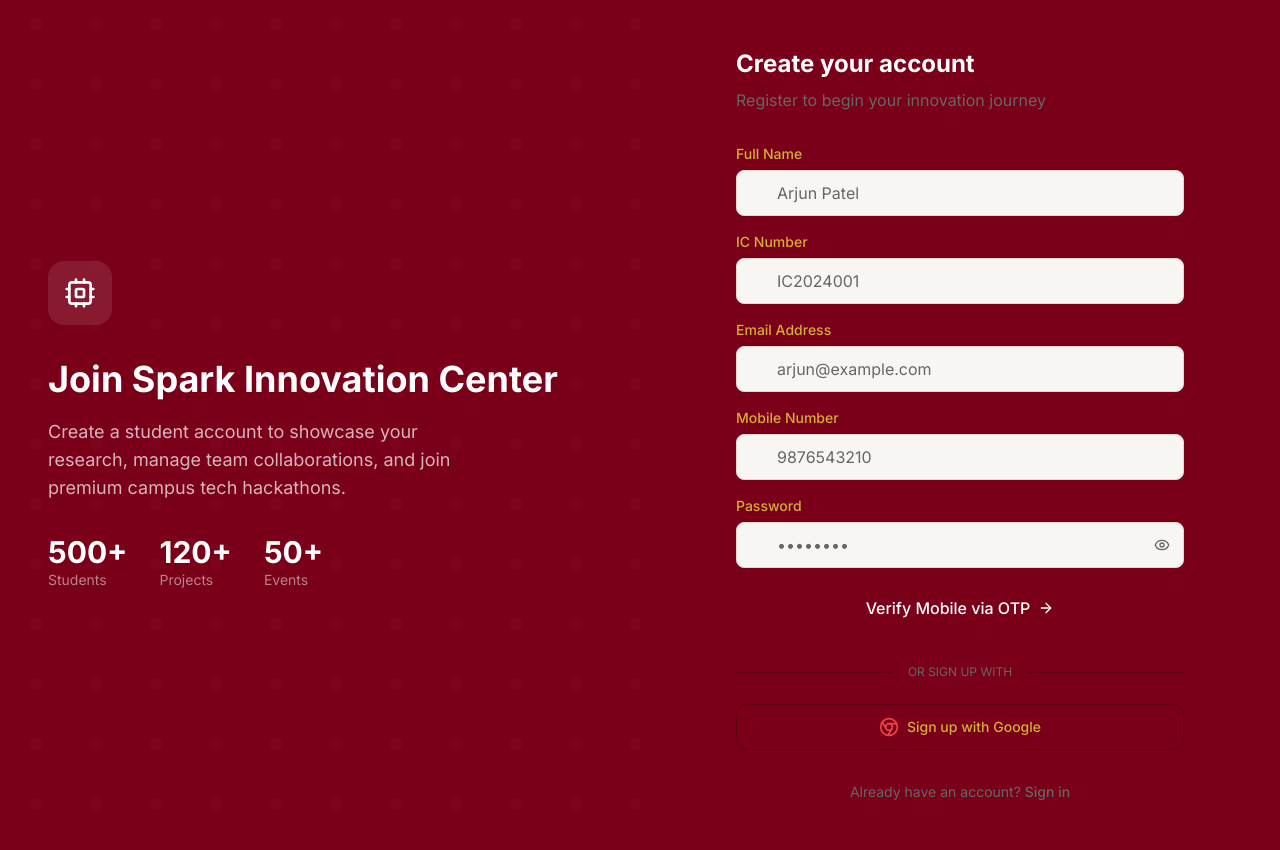
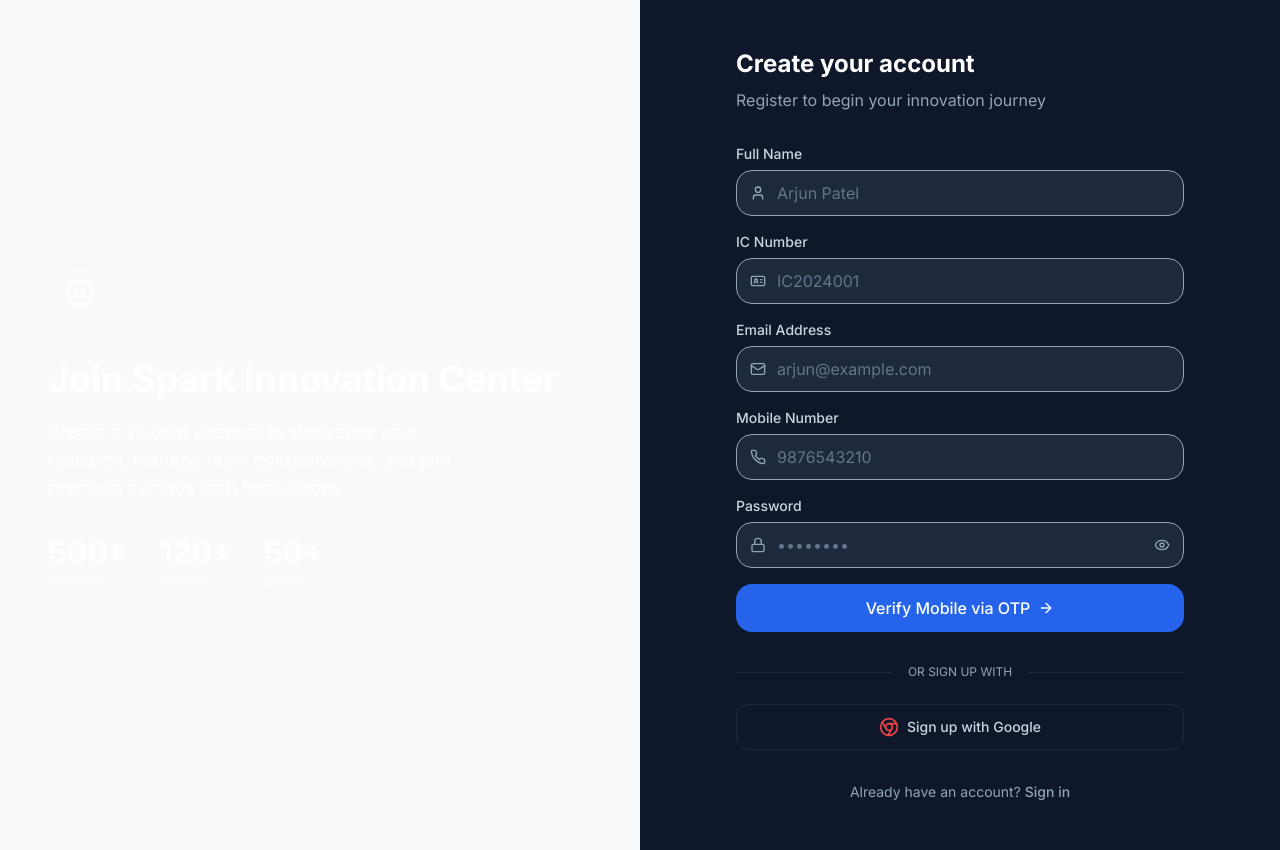
Before and after one commit to shabarish0410/ICMS, a Next.js app in the folder frontend/: page /register in a window 1280 px wide. Built offline with nearby package versions, Linux system fonts and the light colour scheme; no server answers.

Commit message:
frontend ui

```diff
--- a/frontend/src/app/dashboard/layout.tsx
+++ b/frontend/src/app/dashboard/layout.tsx
@@ -100,7 +100,7 @@ export default function DashboardLayout({ children }: { children: React.ReactNod
   ];
 
   return (
-    <div className="min-h-screen bg-[#0f172a] text-white flex flex-col pb-[72px] lg:pb-0 selection:bg-brand-blue/30 relative">
+    <div className="min-h-screen bg-background text-text dark:bg-background dark:text-text flex flex-col pb-[72px] lg:pb-0 selection:bg-primary/30 relative">
       {/* Global Background Elements */}
       <div className="fixed inset-0 pointer-events-none z-0">
         <div className="absolute top-[-20%] left-[-10%] w-[40%] h-[40%] bg-brand-blue/10 rounded-full mix-blend-screen filter blur-[120px]" />
--- a/frontend/src/app/globals.css
+++ b/frontend/src/app/globals.css
@@ -4,65 +4,72 @@
 
 @layer base {
   :root {
-    --primary: #7A0019;
-    --primary-hover: #600014;
-    --accent: #D4AF37;
+    --primary: #2563EB;
+    --primary-hover: #1D4ED8;
+    --accent: #06B6D4;
+    --secondary: #3B82F6;
 
-    --background: #F8F6F2;
+    --background: #F8FAFC;
     --surface: #FFFFFF;
     --card: 255 255 255;
-    --card-border: #E2D7C8;
+    --card-border: #E2E8F0;
 
-    --text: #222222;
-    --muted: #666666;
-    --foreground: 34 34 34;
-    --muted-foreground: 102 102 102;
+    --text: #1E293B;
+    --muted: #64748B;
+    --foreground: 30 41 59;
+    --muted-foreground: 100 116 139;
     --primary-foreground: 255 255 255;
 
-    --border: #E2D7C8;
+    --border: #E2E8F0;
   }
 
   .dark {
-    --primary: #7A0019;
-    --primary-hover: #600014;
-    --accent: #D4AF37;
+    --primary: #2563EB;
+    --primary-hover: #1D4ED8;
+    --accent: #06B6D4;
+    --secondary: #3B82F6;
 
-    --background: #F8F6F2;
-    --surface: #FFFFFF;
-    --card: 255 255 255;
-    --card-border: #E2D7C8;
+    --background: #0F172A;
+    --surface: #1E293B;
+    --card: 30 41 59;
+    --card-border: #334155;
 
-    --text: #222222;
-    --muted: #666666;
-    --foreground: 34 34 34;
-    --muted-foreground: 102 102 102;
+    --text: #F8FAFC;
+    --muted: #94A3B8;
+    --foreground: 248 250 252;
+    --muted-foreground: 148 163 184;
     --primary-foreground: 255 255 255;
 
-    --border: #E2D7C8;
+    --border: #334155;
   }
 
   *, *::before, *::after {
-    border-color: rgba(0, 0, 0, 0.08);
-  }
-
-  .dark *, .dark *::before, .dark *::after {
-    border-color: rgba(255, 255, 255, 0.08);
+    border-color: var(--border);
   }
 
   body {
-    @apply bg-background text-text dark:bg-[#7A0019] dark:text-white font-sans antialiased selection:bg-primary/30 selection:text-primary dark:selection:text-white transition-colors duration-200;
+    @apply bg-background text-text dark:bg-background dark:text-text font-sans antialiased selection:bg-primary/30 selection:text-primary dark:selection:text-white transition-colors duration-200;
+    background-color: var(--background);
+    color: var(--text);
   }
 }
 
 @layer components {
   /* Cards */
   .glass-card {
-    @apply bg-[#F8F6F2] dark:bg-[#7A0019] border border-[#E2D7C8] rounded-[20px] shadow-sm;
+    background-color: var(--surface);
+    border: 1px solid var(--border);
+    border-radius: 18px;
+    box-shadow: 0 8px 24px rgba(15, 23, 42, 0.08);
+    transition: all 0.2s ease;
+  }
+  .glass-card:hover {
+    transform: translateY(-2px);
+    box-shadow: 0 12px 32px rgba(15, 23, 42, 0.12);
   }
 
-  /* stat-card: 'group' cannot be used with @apply — add class="group" in HTML instead */
   .stat-card {
-    @apply glass-card p-6 relative overflow-hidden transition-all duration-300 hover:-translate-y-1 hover:shadow-lg hover:shadow-brand-blue/10 hover:border-brand-blue/30;
+    @apply glass-card p-6 relative overflow-hidden transition-all duration-200;
   }
 
   .stat-card::before {
@@ -70,58 +77,72 @@
     @apply absolute inset-0 bg-gradient-to-br from-white/5 to-transparent opacity-0 transition-opacity duration-300 pointer-events-none;
   }
 
-  /* Use group-hover via the 'group' class on the element itself in HTML */
   .stat-card:hover::before {
     opacity: 1;
   }
 
   /* Buttons */
   .btn-primary {
-    @apply relative overflow-hidden inline-flex items-center justify-center gap-2 px-5 py-2.5 bg-primary text-white font-medium rounded-lg transition-all duration-300 shadow-sm shadow-primary/25 hover:shadow-md hover:bg-primary-hover hover:shadow-primary/40 hover:-translate-y-0.5 active:scale-[0.98] focus:outline-none focus:ring-2 focus:ring-accent focus:ring-offset-2 focus:ring-offset-background;
+    @apply relative overflow-hidden inline-flex items-center justify-center gap-2 px-5 py-2.5 text-white font-medium rounded-[16px] transition-all duration-200 shadow-sm focus:outline-none focus:ring-2 focus:ring-accent focus:ring-offset-2;
+    background-color: var(--primary);
   }
 
-  /* Ripple Effect (CSS Fallback) */
-  .btn-primary::after {
-    content: '';
-    @apply absolute inset-0 bg-white/20 opacity-0 transition-opacity duration-300 pointer-events-none;
+  .btn-primary:hover {
+    background-color: var(--primary-hover);
+    transform: translateY(-2px);
+    box-shadow: 0 12px 32px rgba(15, 23, 42, 0.12);
   }
-  .btn-primary:active::after {
-    opacity: 1;
-    transition: none;
+
+  .btn-secondary {
+    @apply inline-flex items-center justify-center gap-2 px-5 py-2.5 bg-white text-primary border border-primary font-medium rounded-[16px] transition-all duration-200;
+  }
+  .btn-secondary:hover {
+    @apply bg-blue-50;
+    transform: translateY(-2px);
+    box-shadow: 0 12px 32px rgba(15, 23, 42, 0.08);
   }
 
   .btn-success {
-    @apply relative overflow-hidden inline-flex items-center justify-center gap-2 px-5 py-2.5 bg-gradient-success text-white font-medium rounded-lg transition-all duration-300 shadow-sm shadow-brand-emerald/25 hover:shadow-md hover:shadow-brand-emerald/40 hover:-translate-y-0.5 active:scale-[0.98];
+    @apply relative overflow-hidden inline-flex items-center justify-center gap-2 px-5 py-2.5 bg-green-500 text-white font-medium rounded-[16px] transition-all duration-200 shadow-sm hover:shadow-md hover:-translate-y-0.5 active:scale-[0.98];
   }
 
   .btn-danger {
-    @apply relative overflow-hidden inline-flex items-center justify-center gap-2 px-5 py-2.5 bg-gradient-danger text-white font-medium rounded-lg transition-all duration-300 shadow-sm shadow-red-500/25 hover:shadow-md hover:shadow-red-500/40 hover:-translate-y-0.5 active:scale-[0.98];
+    @apply relative overflow-hidden inline-flex items-center justify-center gap-2 px-5 py-2.5 bg-red-500 text-white font-medium rounded-[16px] transition-all duration-200 shadow-sm hover:shadow-md hover:-translate-y-0.5 active:scale-[0.98];
   }
 
   .btn-warning {
-    @apply relative overflow-hidden inline-flex items-center justify-center gap-2 px-5 py-2.5 bg-gradient-warning text-white font-medium rounded-lg transition-all duration-300 shadow-sm shadow-brand-orange/25 hover:shadow-md hover:shadow-brand-orange/40 hover:-translate-y-0.5 active:scale-[0.98];
-  }
-
-  .btn-secondary {
-    @apply inline-flex items-center justify-center gap-2 px-5 py-2.5 bg-dark-100 dark:bg-white/5 hover:bg-dark-200 dark:hover:bg-white/10 text-dark-900 dark:text-white border border-transparent dark:border-white/10 font-medium rounded-lg transition-all duration-300 active:scale-[0.98];
+    @apply relative overflow-hidden inline-flex items-center justify-center gap-2 px-5 py-2.5 bg-amber-500 text-white font-medium rounded-[16px] transition-all duration-200 shadow-sm hover:shadow-md hover:-translate-y-0.5 active:scale-[0.98];
   }
 
   .btn-ghost {
-    @apply inline-flex items-center justify-center gap-2 px-3 py-2 hover:bg-dark-100 dark:hover:bg-white/5 text-dark-600 dark:text-dark-300 rounded-lg transition-all duration-200;
+    @apply inline-flex items-center justify-center gap-2 px-3 py-2 text-muted rounded-[16px] transition-all duration-200;
+  }
+  .btn-ghost:hover {
+    background-color: var(--border);
   }
 
   /* Inputs */
   .input-field {
-    @apply w-full px-4 py-2.5 bg-background backdrop-blur-sm border border-border rounded-lg text-text placeholder-muted focus:outline-none focus:ring-2 focus:ring-accent focus:border-accent transition-all duration-300;
+    @apply w-full px-4 py-2.5 rounded-[16px] text-text placeholder-muted focus:outline-none transition-all duration-200;
+    background-color: var(--surface);
+    border: 1px solid var(--muted);
+  }
+  .input-field:focus {
+    border-color: var(--primary);
+    box-shadow: 0 0 0 3px #BFDBFE;
   }
 
-  /* Sidebar Links — 'group' cannot be used with @apply, add class="group" in HTML */
+  /* Sidebar Links */
   .sidebar-link {
-    @apply flex items-center gap-3 px-3 py-2.5 rounded-lg text-dark-500 dark:text-dark-400 hover:text-dark-900 dark:hover:text-white hover:bg-dark-100 dark:hover:bg-white/10 transition-all duration-300 text-sm font-medium relative overflow-hidden;
+    @apply flex items-center gap-3 px-3 py-2.5 rounded-[16px] text-muted hover:text-white transition-all duration-200 text-sm font-medium relative overflow-hidden;
+  }
+  .sidebar-link:hover {
+    background-color: #1E293B;
   }
 
   .sidebar-link.active {
-    @apply text-white bg-gradient-to-r from-brand-blue to-brand-purple shadow-md shadow-brand-blue/20;
+    @apply text-white;
+    background-color: var(--primary);
   }
 
   .sidebar-link.active svg {
@@ -129,8 +150,7 @@
   }
 
   .sidebar-link:not(.active):hover svg {
-    @apply text-brand-blue transition-all duration-300;
-    filter: drop-shadow(0 0 8px rgba(37, 99, 235, 0.5));
+    @apply text-white transition-all duration-200;
   }
 
   /* Badges */
@@ -138,13 +158,13 @@
     @apply inline-flex items-center px-2.5 py-0.5 rounded-full text-xs font-medium border border-transparent backdrop-blur-sm;
   }
 
-  .badge-blue { @apply bg-brand-blue/10 text-brand-blue border-brand-blue/20; }
-  .badge-green { @apply bg-brand-emerald/10 text-brand-emerald border-brand-emerald/20; }
-  .badge-yellow, .badge-warning { @apply bg-brand-amber/10 text-brand-amber border-brand-amber/20; }
-  .badge-red, .badge-danger { @apply bg-brand-red/10 text-brand-red border-brand-red/20; }
-  .badge-purple { @apply bg-brand-purple/10 text-brand-purple border-brand-purple/20; }
-  .badge-cyan { @apply bg-brand-cyan/10 text-brand-cyan border-brand-cyan/20; }
-  .badge-gray { @apply bg-white/5 text-dark-300 border-white/10; }
+  .badge-blue { @apply bg-blue-100 text-blue-700 border-blue-200; }
+  .badge-green { @apply bg-green-100 text-green-700 border-green-200; }
+  .badge-yellow, .badge-warning { @apply bg-amber-100 text-amber-700 border-amber-200; }
+  .badge-red, .badge-danger { @apply bg-red-100 text-red-700 border-red-200; }
+  .badge-purple { @apply bg-purple-100 text-purple-700 border-purple-200; }
+  .badge-cyan { @apply bg-cyan-100 text-cyan-700 border-cyan-200; }
+  .badge-gray { @apply bg-slate-100 text-slate-700 border-slate-200; }
 
   /* Tables */
   .table-container {
@@ -156,27 +176,26 @@
   }
 
   .table-container thead {
-    @apply bg-primary text-white;
+    background-color: #F1F5F9;
+    color: #1E293B;
   }
 
   .table-container th {
-    @apply px-6 py-4 text-left text-xs font-semibold text-white uppercase tracking-wider sticky top-0;
+    @apply px-6 py-4 text-left text-xs font-semibold uppercase tracking-wider sticky top-0;
   }
 
   .table-container td {
     @apply px-6 py-4 text-sm text-text whitespace-nowrap;
+    border-bottom: 1px solid var(--border);
   }
 
-  .table-container tbody tr:nth-child(even) {
-    @apply bg-background;
-  }
-
-  .table-container tbody tr:nth-child(odd) {
-    @apply bg-surface;
+  .table-container tbody tr {
+    background-color: var(--surface);
   }
 
   .table-container tbody tr:hover {
-    @apply bg-[#E2D7C8] transition-colors duration-200;
+    background-color: #EFF6FF;
+    transition: all 0.2s ease;
   }
 
   /* Form Labels & Floating Labels Setup */
@@ -184,12 +203,11 @@
     @apply relative mb-4;
   }
 
-  /* floating-label: peer-* variants cannot be used with @apply — replaced with plain CSS */
   .floating-label {
     position: absolute;
     font-size: 0.875rem;
-    color: #94A3B8;
-    transition-duration: 300ms;
+    color: var(--muted);
+    transition-duration: 200ms;
     transform: translateY(-1rem) scale(0.75);
     top: 0.5rem;
     z-index: 10;
@@ -208,12 +226,12 @@
   .peer:focus ~ .floating-label {
     transform: translateY(-1rem) scale(0.75);
     top: 0.5rem;
-    color: var(--accent);
+    color: var(--primary);
   }
 
   /* Links */
   a {
-    @apply transition-all duration-300;
+    transition: all 0.2s ease;
   }
 
   a:hover {
@@ -231,7 +249,7 @@
     background: transparent;
   }
   ::-webkit-scrollbar-thumb {
-    background-color: var(--card-border);
+    background-color: var(--border);
     border-radius: 9999px;
   }
   ::-webkit-scrollbar-thumb:hover {
@@ -240,6 +258,7 @@
 
   /* Skeleton loading */
   .skeleton {
-    @apply animate-pulse bg-[#E2D7C8]/50 dark:bg-[#7A0019]/50 rounded-lg;
+    @apply animate-pulse rounded-lg;
+    background-color: var(--border);
   }
 }
--- a/frontend/src/components/layout/TopNav.tsx
+++ b/frontend/src/components/layout/TopNav.tsx
@@ -64,7 +64,7 @@ export default function TopNav({ onMenuToggle }: { onMenuToggle?: () => void })
 
   return (
     <header className={`sticky top-0 z-30 h-20 flex items-center justify-between gap-4 px-6 transition-all duration-300 ${
-      scrolled ? 'bg-primary/90 backdrop-blur-xl shadow-md border-b border-primary-hover' : 'bg-primary border-b border-transparent'
+      scrolled ? 'bg-white/80 dark:bg-dark-950/80 backdrop-blur-xl shadow-sm border-b border-dark-200 dark:border-white/10' : 'bg-transparent border-b border-transparent'
     }`}>
       {/* Left: Mobile menu + Search */}
       <div className="flex items-center gap-4 flex-1">
--- a/frontend/tailwind.config.js
+++ b/frontend/tailwind.config.js
@@ -5,48 +5,41 @@ module.exports = {
   theme: {
     extend: {
       colors: {
-        primary: "#7A0019",
-        'primary-hover': "#600014",
-        accent: "#D4AF37",
-        background: "#F8F6F2",
+        primary: "#2563EB",
+        primaryHover: "#1D4ED8",
+        'primary-hover': "#1D4ED8",
+        secondary: "#3B82F6",
+        accent: "#06B6D4",
+        sidebar: "#0F172A",
+        background: "#F8FAFC",
         surface: "#FFFFFF",
-        border: "#E2D7C8",
-        text: "#222222",
-        muted: "#666666",
+        border: "#E2E8F0",
+        text: "#1E293B",
+        muted: "#64748B",
+        success: "#22C55E",
+        warning: "#F59E0B",
+        error: "#EF4444",
         brand: {
-          indigo: '#7A0019', // Maroon
-          cyan: '#D4AF37',   // Gold
-          emerald: '#10B981', // Success
-          amber: '#D4AF37',   // Gold
-          red: '#EF4444',     // Error
-          blue: '#7A0019',    // Maroon
-          purple: '#7A0019',  // Maroon
-        },
-        primary_old: {
-          50: '#fcf3f5',
-          100: '#f8e6eb',
-          200: '#efc1cd',
-          300: '#e59caf',
-          400: '#cf5a73',
-          500: '#7A0019', // Primary Maroon
-          600: '#6e0017',
-          700: '#5c0013',
-          800: '#49000f',
-          900: '#3d000c',
-          950: '#210006',
+          indigo: '#2563EB',
+          cyan: '#06B6D4',
+          emerald: '#22C55E',
+          amber: '#F59E0B',
+          red: '#EF4444',
+          blue: '#2563EB',
+          purple: '#8B5CF6',
         },
         dark: {
-          50: '#F8F6F2',
-          100: '#F8F6F2',
-          200: '#E2D7C8',
-          300: '#D4AF37',
-          400: '#666666',
-          500: '#666666',
-          600: '#222222',
-          700: '#222222',
-          800: '#600014',
-          900: '#7A0019', // Maroon
-          950: '#7A0019', // Maroon (Sidebar background)
+          50: '#F8FAFC',
+          100: '#F1F5F9',
+          200: '#E2E8F0',
+          300: '#CBD5E1',
+          400: '#94A3B8',
+          500: '#64748B',
+          600: '#475569',
+          700: '#334155',
+          800: '#1E293B',
+          900: '#0F172A',
+          950: '#020617',
         },
       },
       fontFamily: {
```
Also changed, not shown: frontend/src/components/layout/Sidebar.tsx (+12 -12 lines), 1 other file (tests, documents, lock files or other folders).
